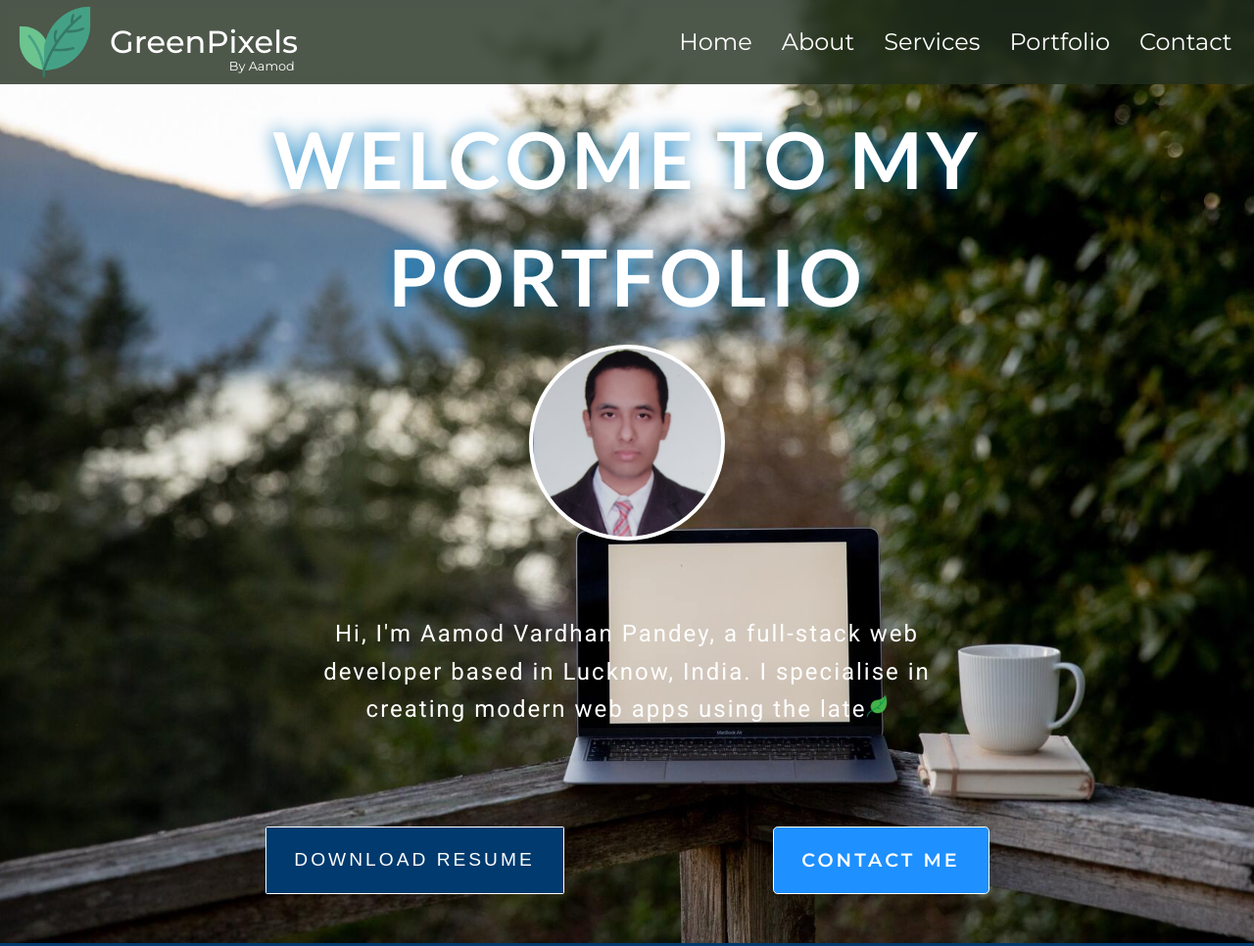
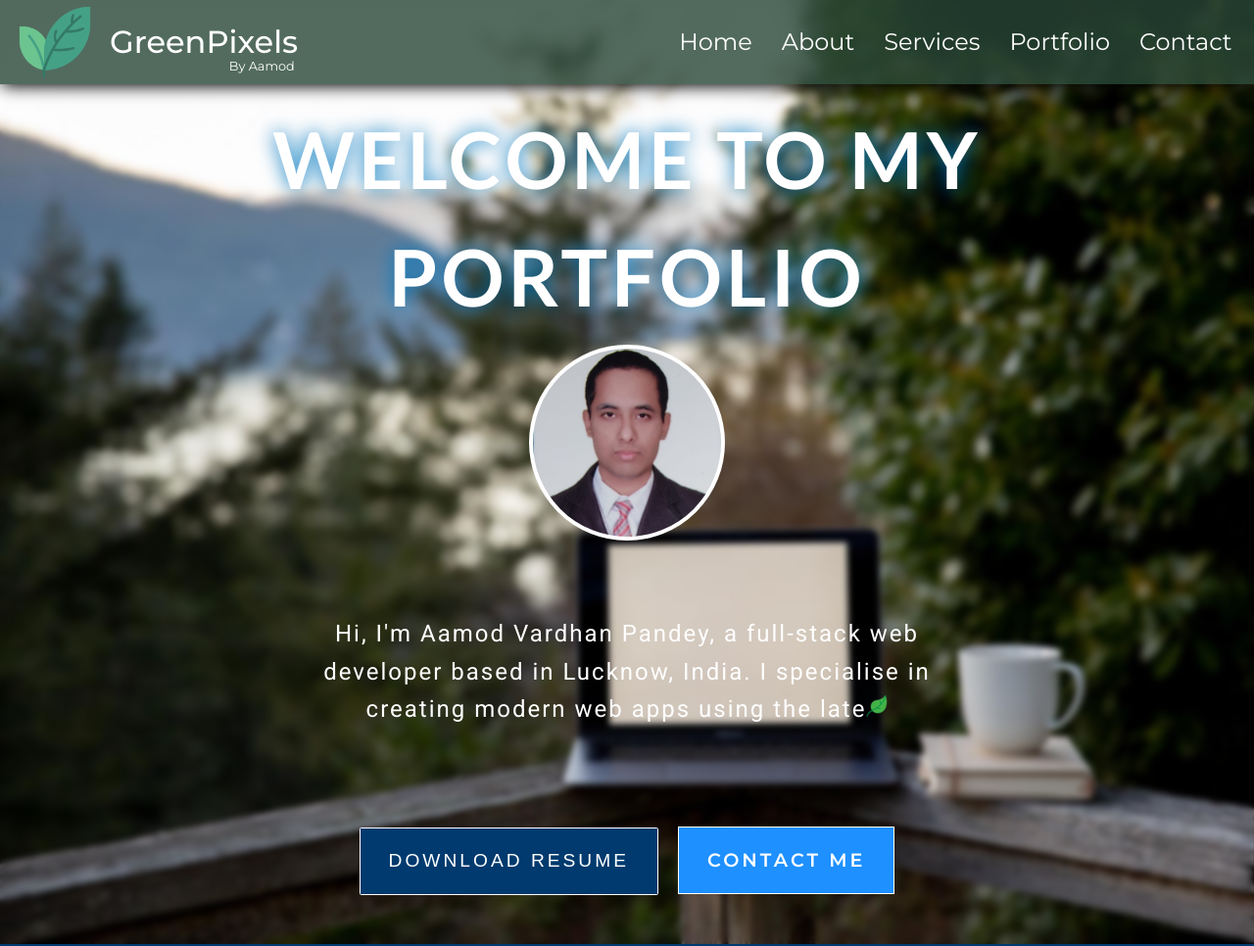
Before and after one commit to aamodpandey/Portfolio, a plain HTML site: page index.html in a window 1280 px wide. Shown: the top 966 px of the page at 98% size. Drawn offline with nearby package versions, Linux system fonts and the light colour scheme.

Commit message:
Update styles.css

```diff
--- a/styles.css
+++ b/styles.css
@@ -153,8 +153,9 @@ header {
   top: 0;
   left: 0;
   width: 100vw;
-  background-color: rgba(34, 47, 31, 0.8);
+  background-color: rgba(40, 71, 55, 0.8);
   z-index: 999;
+  box-shadow: 0.1rem 0.1rem 1rem #000;
 }
 
 nav {
@@ -212,13 +213,13 @@ nav a {
 }
 
 .dark-overlay {
-  /* position: absolute;
+  position: absolute;
   top: 0;
   left: 0;
   width: 100%;
   height: 100%;
-  background-color: rgba(0, 0, 0, 0.5);
-  z-index: -1; */
+  z-index: -1;
+  backdrop-filter: blur(3px);
 }
 
 #home h1 {
@@ -259,8 +260,8 @@ nav a {
   letter-spacing: 2px;
 }
 .cta-wrapper {
-  display: flex;
-  justify-content: space-around;
+  /* display: flex; */
+  /* justify-content: space-around; */
   align-items: center;
   margin-top: 2rem;
 }
@@ -368,7 +369,7 @@ nav a {
   background-color: #1e90ff;
   color: #fff;
   border: 0.0625rem solid white;
-  border-radius: 0.3rem;
+  margin-left: 0.5rem;
 }
 .resume-btn {
   color: white;
@@ -376,6 +377,7 @@ nav a {
   border: 0.0625rem solid white;
   transition: all 0.3s ease-in-out;
   border-radius: 0.1rem;
+  margin-right: 0.5rem;
 }
 .resume-btn:hover {
   background-color: rgba(255, 255, 255, 0.25);
```
